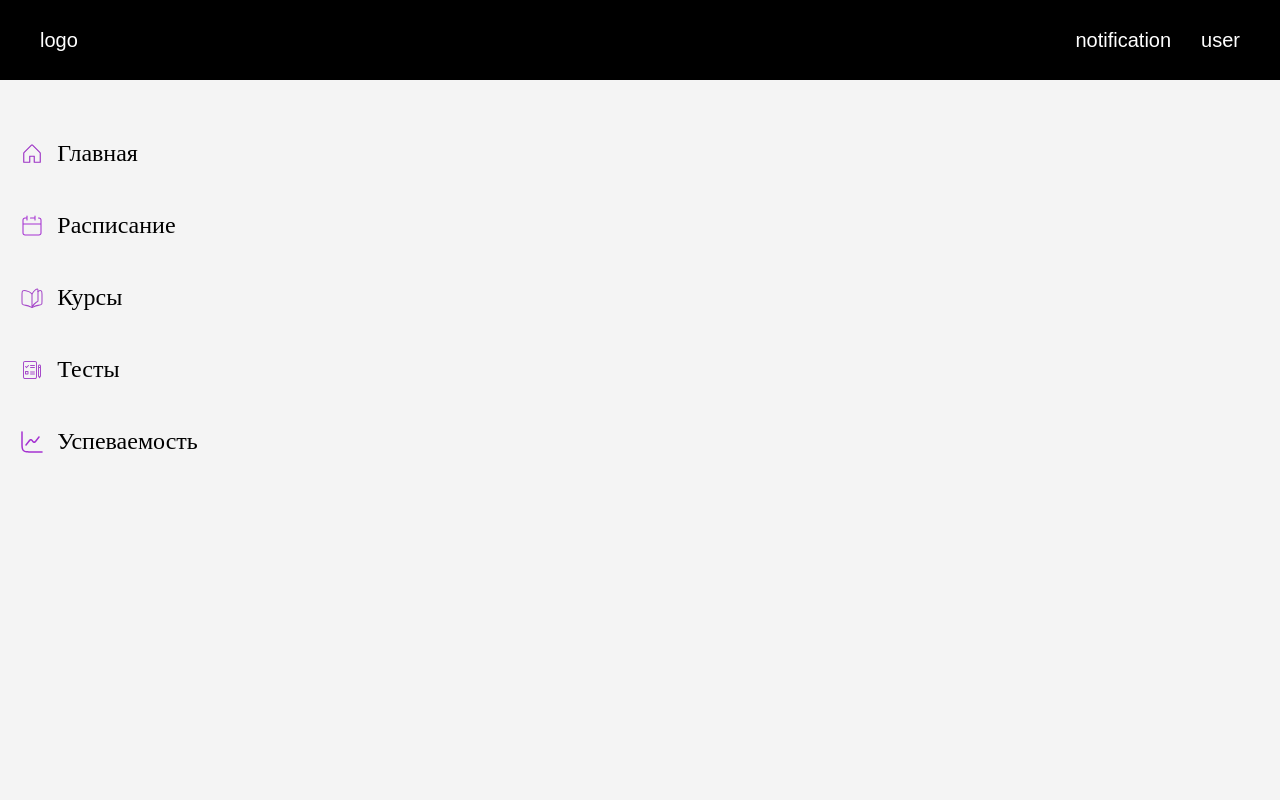
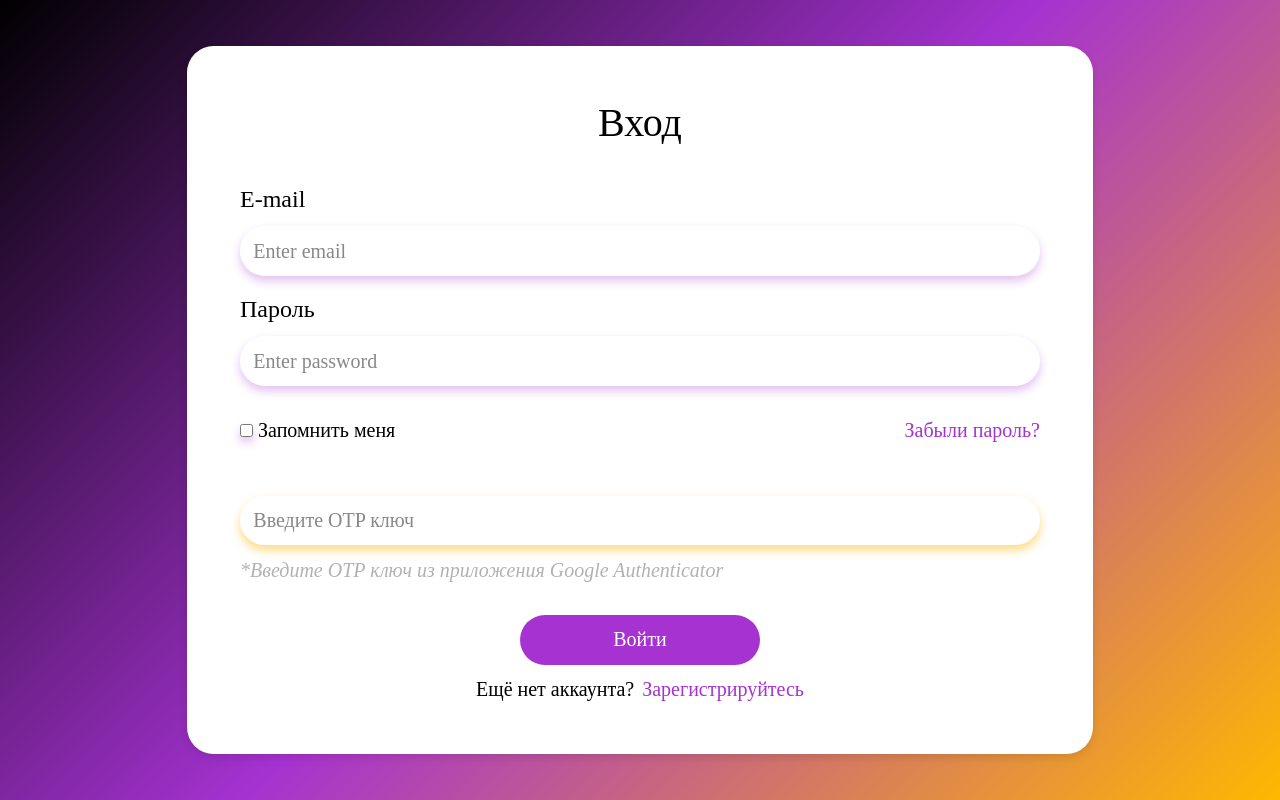
Before and after one commit to ultramegapig/pulse-project, a React (Create React App) app in the folder front/: page /login in a window 1280 px wide. Built offline with nearby package versions, Linux system fonts and the light colour scheme; a web font is replaced by a local one.

Commit message:
navigation rega-login

```diff
--- a/front/src/App.tsx
+++ b/front/src/App.tsx
@@ -15,7 +15,7 @@ import { BrowserRouter as Router, Routes, Route, Link } from 'react-router-dom';
 import { AuthContext, AuthProvider } from './context/AuthContext';
 import './styles/sideBar.scss';
 import Login from './components/Login';
-import Register from './areas/Register'
+import Register from './areas/Register';
 
 const MainPage = lazy(() => import('./areas/MainPage'));
 const Table = lazy(() => import('./areas/Table'));
@@ -61,10 +61,6 @@ const AppContent: React.FC = () => {
     }
   }, [setAuthState]);
 
-  // if (!authState.isAuthenticated) {
-  //   return <Login />;
-  // }
-
   const handleLinkClick = (key: number) => {
     setActiveLink(key);
     localStorage.setItem('activeLink', key.toString());
@@ -105,7 +101,6 @@ const AppContent: React.FC = () => {
               {Object.keys(modules).map((key) => (
                 <Route key={key} path={modules[parseInt(key)].path} element={React.createElement(modules[parseInt(key)].component)} />
               ))}
-              <Route path="/courses" element={<Courses />} />
               <Route path="/podrobnosti/:id" element={<Podrobnosti />} />
             </Routes>
           </Suspense>
@@ -115,12 +110,15 @@ const AppContent: React.FC = () => {
   );
 }
 
-
 const App: React.FC = () => {
   return (
     <AuthProvider>
       <Router>
-        <AppContent/>
+        <Routes>
+          <Route path="/login" element={<Login />} />
+          <Route path="/register" element={<Register />} />
+          <Route path="*" element={<AppContent />} />
+        </Routes>
       </Router>
     </AuthProvider>
   );
--- a/front/src/areas/Register.tsx
+++ b/front/src/areas/Register.tsx
@@ -1,7 +1,7 @@
 import React, { useState, useEffect } from "react";
 import axios from "axios";
-import QRCode from 'qrcode.react'; // Import QRCode library
 import '../styles/register.scss';
+import { Link } from "react-router-dom";
 
 interface Group {
   group_id: string;
@@ -69,7 +69,6 @@ const Register: React.FC = () => {
     <div className="register">
       <div className="register-content">
         <h2>Регистрация</h2>
-
         <form onSubmit={handleRegister}>
           <div className="register-content-form-row">
             <div className="register-content-form-group">
@@ -106,7 +105,7 @@ const Register: React.FC = () => {
                 value={firstName}
                 onChange={(e) => setFirstName(e.target.value)}
                 placeholder="Укажите имя"
-              required
+                required
               />
             </div>
             <div className="register-content-form-group">
@@ -117,11 +116,11 @@ const Register: React.FC = () => {
                 value={lastName}
                 onChange={(e) => setLastName(e.target.value)}
                 placeholder="Укажите фамилию"
-              required
+                required
               />
             </div>
           </div>
-          <div >
+          <div>
             <div className="register-content-form-group">
               <label htmlFor="email">E-mail</label>
               <input
@@ -130,7 +129,7 @@ const Register: React.FC = () => {
                 value={email}
                 onChange={(e) => setEmail(e.target.value)}
                 placeholder="Введите электронную почту"
-              required
+                required
               />
             </div>
           </div>
@@ -143,7 +142,7 @@ const Register: React.FC = () => {
                 value={password}
                 onChange={(e) => setPassword(e.target.value)}
                 placeholder="Придумайте пароль"
-              required
+                required
               />
             </div>
             <div className="register-content-form-group">
@@ -154,7 +153,7 @@ const Register: React.FC = () => {
                 value={confirmPassword}
                 onChange={(e) => setConfirmPassword(e.target.value)}
                 placeholder="Повторите пароль"
-              required
+                required
               />
             </div>
           </div>
@@ -169,7 +168,7 @@ const Register: React.FC = () => {
         )}
         {message && <p>{message}</p>}
 
-        <a href="/login">уже есть аккаунт?</a>
+        <Link to="/login">Уже есть аккаунт?</Link> {/* Добавляем ссылку на логин */}
       </div>
     </div>
   );
--- a/front/src/components/Login.tsx
+++ b/front/src/components/Login.tsx
@@ -1,14 +1,15 @@
 import React, { useState, useContext, FormEvent } from 'react';
 import axios from 'axios';
 import { AuthContext } from '../context/AuthContext';
-import '../styles/all.scss';
+import { Link } from 'react-router-dom'; // Импортируем Link
+import '../styles/login.scss';
 
 const Login: React.FC = () => {
   const [email, setEmail] = useState<string>('');
   const [password, setPassword] = useState<string>('');
   const [otp, setOtp] = useState<string>('');
+  const [rememberMe, setRememberMe] = useState<boolean>(false);
   const [message, setMessage] = useState<string>('');
-  const [isOtpRequired, setIsOtpRequired] = useState<boolean>(false);
   const { setAuthState } = useContext(AuthContext);
 
   const handleLogin = async (e: FormEvent) => {
@@ -39,10 +40,10 @@ const Login: React.FC = () => {
   return (
     <div className='login'>
       <div className="login-container">
-        <h2>Login</h2>
+        <h2>Вход</h2>
         <form onSubmit={handleLogin}>
           <div className="form-group">
-            <label htmlFor="email">Email</label>
+            <label htmlFor="email">E-mail</label>
             <input
               type="email"
               id="email"
@@ -53,7 +54,7 @@ const Login: React.FC = () => {
             />
           </div>
           <div className="form-group">
-            <label htmlFor="password">Password</label>
+            <label htmlFor="password">Пароль</label>
             <input
               type="password"
               id="password"
@@ -63,21 +64,35 @@ const Login: React.FC = () => {
               required
             />
           </div>
-          {/* Include OTP field if required */}
-
-            <div className="form-group">
-              <label htmlFor="otp">OTP</label>
+          <div className="remember-forgot-container">
+            <div className="remember-me">
               <input
-                type="text"
-                id="otp"
-                value={otp}
-                onChange={(e) => setOtp(e.target.value)}
-                placeholder="Enter OTP"
-                required
+                type="checkbox"
+                id="rememberMe"
+                checked={rememberMe}
+                onChange={(e) => setRememberMe(e.target.checked)}
               />
+              <label htmlFor="rememberMe">Запомнить меня</label>
             </div>
-          <button type="submit">Login</button>
+            <a href="#" className="forgot-password">Забыли пароль?</a>
+          </div>
+          <div className="form-group otp">
+            <input
+              type="text"
+              id="otp"
+              value={otp}
+              onChange={(e) => setOtp(e.target.value)}
+              placeholder="Введите OTP ключ"
+              required
+            />
+            <p>*Введите OTP ключ из приложения Google Authenticator</p>
+          </div>
+          <button type="submit">Войти</button>
         </form>
+        <div className='form-registration'>
+          <p>Ещё нет аккаунта?</p>
+          <Link to="/register" className="register-link">Зарегистрируйтесь</Link>
+        </div>
         {message && <p>{message}</p>}
       </div>
     </div>
--- /dev/null
+++ b/front/src/styles/login.scss
@@ -0,0 +1,110 @@
+.login {
+    display: flex;
+    justify-content: center; /* Центрируем по горизонтали */
+    align-items: center; /* Центрируем по вертикали */
+    width: 100%;
+    height: 100vh; /* Используем высоту вьюпорта для полного экрана */
+    background: linear-gradient(135deg, #000000, #A532D1, #FFB800);
+  }
+
+  .login-container {
+    display: flex;
+    flex-direction: column;
+    align-items: center;
+    background-color: white;
+    padding: 40pt;
+    border-radius: 20pt;
+    box-shadow: 0 4px 8px rgba(0, 0, 0, 0.1); /* Добавляем тень для лучшего визуального эффекта */
+  }
+
+  .login-container h2 {
+    margin-bottom: 30pt;
+    font-family: 'bold';
+    font-size: 30pt;
+  }
+
+  .login-container form {
+    display: flex;
+    flex-direction: column;
+    justify-content: center;
+  }
+
+  .form-group label {
+    margin-bottom: 10pt;
+    font-family: 'medium';
+    font-size: 18pt;
+  }
+
+  .form-group p{
+    opacity: 0.3;
+    font-style: italic;
+    margin-top: 10pt;
+    font-family: 'regular';
+  }
+
+  .form-group.otp input{
+    box-shadow: 0px 5px 10px rgba(255,184,0, 0.5);
+
+  }
+
+  .login-container input {
+    padding: 10pt; /* Добавляем внутренние отступы */
+    border-radius: 30pt; /* Скругленные углы */
+    box-sizing: border-box; /* Обеспечиваем учет внутренних отступов и границ */
+    border: none;
+    box-shadow: 0px 5px 10px rgba(165,50,209, 0.3);
+    font-family: 'regular';
+  }
+
+  .login-container input::placeholder {
+    color: #888; /* Серый цвет текста заполнителя */
+  }
+
+  .remember-forgot-container {
+    display: flex;
+    flex-direction: row;
+    justify-content: space-between; /* Размещаем элементы по краям */
+    align-items: center; /* Выравниваем по вертикали */
+    margin-bottom: 30pt;
+  }
+
+  .remember-me {
+    display: flex;
+    align-items: center;
+    margin: 10pt 0; /* Отступы между элементами */
+  }
+
+  .remember-me input {
+    margin-right: 5px; /* Уменьшаем расстояние между чекбоксом и текстом */
+  }
+
+
+  .remember-me label {
+    font-family: 'regular';
+  }
+
+  .login-container button {
+    width: 30vh; /* Кнопка занимает всю ширину контейнера */
+    padding: 10pt; /* Добавляем внутренние отступы */
+    margin: 10pt auto; /* Отступ сверху и снизу */
+    background-color: #A532D1; /* Цвет фона кнопки */
+    color: white; /* Цвет текста кнопки */
+    border: none; /* Убираем границу */
+    border-radius: 30pt; /* Скругленные углы */
+    cursor: pointer; /* Указатель мыши при наведении */
+    font-family: 'bold';
+  }
+
+  .login-container button:hover {
+    background-color: #8b28b1; /* Темнее цвет кнопки при наведении */
+  }
+
+  .forgot-password {
+    color: #A532D1; /* Цвет текста */
+  text-decoration: none; /* Убираем подчеркивание */
+  font-family: 'regular';
+  }
+
+  .forgot-password:hover {
+    text-decoration: underline; /* Добавляем подчеркивание при наведении */
+  }
```
